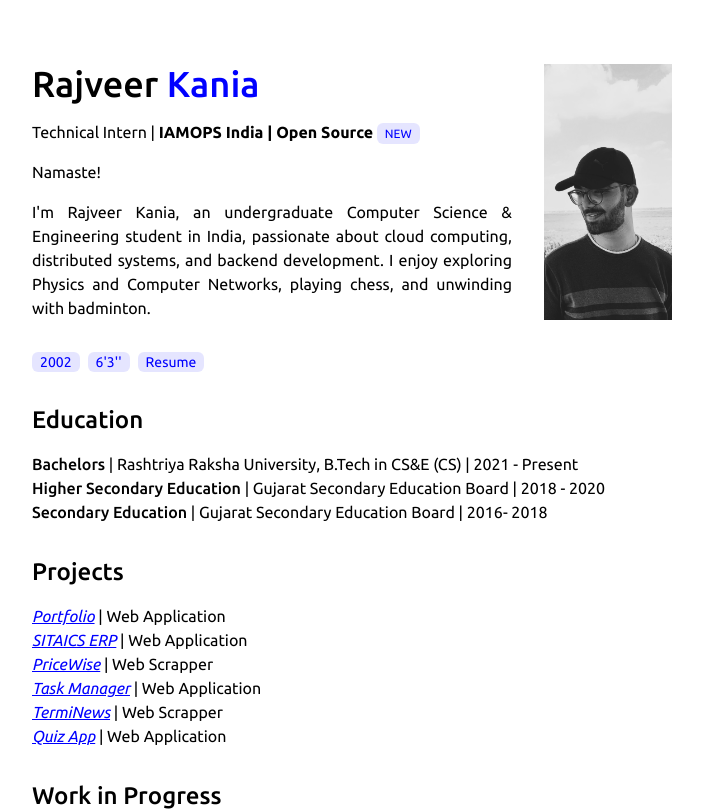
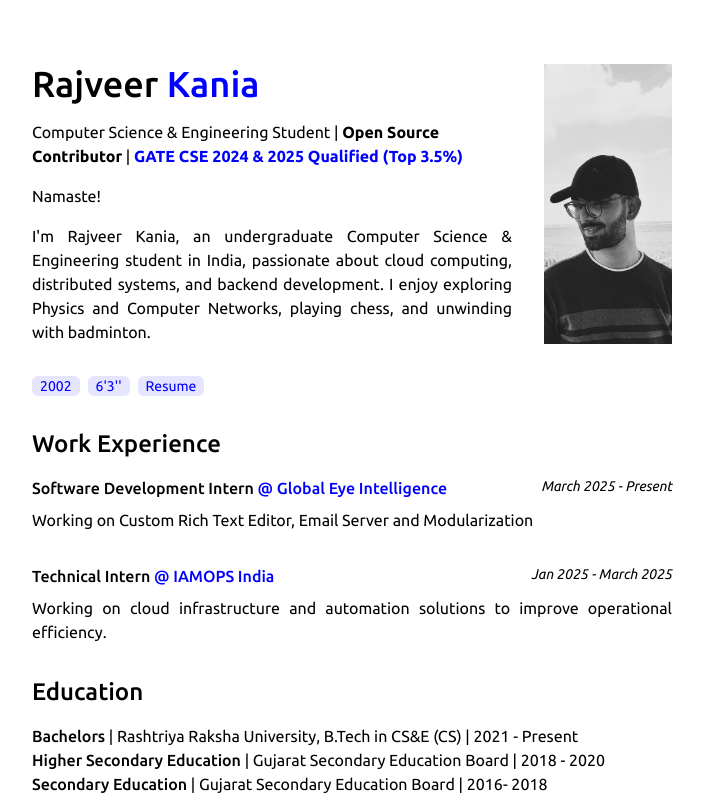
Before and after one commit to rajveerkania/portfolio, a Next.js app: page / in a window 1280 px wide. Shown: the top 811 px of the page, without its empty margins (288-992 px from the left). Built offline with nearby package versions, Linux system fonts and the light colour scheme.

Commit message:
GATE Rank Update

```diff
--- /dev/null
+++ b/src/app/components/workexperience.tsx
@@ -0,0 +1,57 @@
+import Link from "next/link"
+
+const WorkExperience = () => {
+    return (
+        <div className="flex flex-col gap-4">
+            <h2 className="text-2xl font-medium">Work Experience</h2>
+            <div className="flex flex-col gap-8">
+                <div className="flex flex-col gap-2">
+                    <div className="flex flex-col justify-between gap-1 md:flex-row">
+                        <h3 className="font-medium">
+                            Software Development Intern <span className="text-primary"><Link href="https://globaleyeintelligence.com" target="_blank">@ Global Eye Intelligence</Link></span>
+                        </h3>
+                        <p className="italic text-sm">
+                            March 2025 - Present
+                        </p>
+                    </div>
+                    <p className="text-justify">
+                         Working on Custom Rich Text Editor, Email Server and Modularization
+                    </p>
+                </div>
+
+                <div className="flex flex-col gap-2">
+                    <div className="flex flex-col justify-between gap-1 md:flex-row">
+                        <h3 className="font-medium">
+                            Technical Intern <span className="text-primary"><Link href="https://iamops.io/" target="_blank">@ IAMOPS India</Link></span>
+                        </h3>
+                        <p className="italic text-sm">
+                            Jan 2025 - March 2025
+                        </p>
+                    </div>
+                    <p className="text-justify">
+                     Working on cloud infrastructure and automation solutions to improve operational efficiency.
+                    </p>
+                </div>
+
+                {/* Add additional work experiences as needed */}
+                {/*
+                <div className="flex flex-col gap-2">
+                    <div className="flex flex-col justify-between gap-1 md:flex-row">
+                        <h3 className="font-medium">
+                            Position <span className="text-primary">@ Company</span>
+                        </h3>
+                        <p className="italic text-sm">
+                            Month Year - Month Year
+                        </p>
+                    </div>
+                    <p className="text-justify">
+                        Description of your role and responsibilities.
+                    </p>
+                </div>
+                */}
+            </div>
+        </div>
+    );
+};
+
+export default WorkExperience;
--- a/src/app/page.tsx
+++ b/src/app/page.tsx
@@ -1,3 +1,5 @@
+"use client"
+
 import Image from 'next/image';
 import type { Metadata } from 'next'
 import Education from './components/education';
@@ -5,27 +7,24 @@ import Projects from './components/projects';
 import Inprogress from './components/inprogress';
 import Skills from './components/skills';
 import Social from './components/social';
+import WorkExperience from './components/workexperience';
 import Avatar from '../../assets/rajveer.jpg';
 
-
 const Page = () => {
-
 	return (
 		<div className="flex flex-col gap-8 mx-4 my-16 md:mx-0">
 			<div className="flex flex-col-reverse gap-8 md:flex-row">
 				<div className="flex flex-col gap-4">
 					<h1 className="text-4xl font-medium">
-						Rajveer <span className="text-primary">Kania</span>
+						Rajveer <span className="text-primary"> Kania</span>
 					</h1>
 					<p>
-						Technical Intern | <span className="font-bold">IAMOPS India | Open Source</span> <span className="px-2 py-1 text-xs rounded-md text-primary bg-primary/10">
-							<span>NEW</span>
-						</span>
+						Computer Science & Engineering Student | <span className="font-bold">Open Source Contributor</span> | <span className="font-bold text-primary">GATE CSE 2024 & 2025 Qualified (Top 3.5%)</span>
 					</p>
 					<p>Namaste!</p>
 					<p className="text-justify">
-            I'm Rajveer Kania, an undergraduate Computer Science & Engineering student in India, passionate about cloud computing, distributed systems,
-            and backend development. I enjoy exploring Physics and Computer Networks, playing chess, and unwinding with badminton.
+						I'm Rajveer Kania, an undergraduate Computer Science & Engineering student in India, passionate about cloud computing, distributed systems,
+						and backend development. I enjoy exploring Physics and Computer Networks, playing chess, and unwinding with badminton.
 					</p>
 				</div>
 				<Image
@@ -37,6 +36,7 @@ const Page = () => {
 					placeholder='blur'
 				/>
 			</div>
+
 			<div className="flex gap-2">
 				<div className="px-2 text-sm rounded-md text-primary bg-primary/10" aria-label="DoB: 2002AD">
 					2002
@@ -45,18 +45,17 @@ const Page = () => {
 					<span>6'3''</span>
 				</div>
 				<div className="px-2 text-sm rounded-md text-primary bg-primary/10" aria-label="Resume">
-          <a href="https://drive.usercontent.google.com/download?id=1gHGTQpkqni8Jo4R6A_dL5aqj8i_gAVea&export=download&authuser=0&confirm=t&uuid=1f629c4d-5709-438e-bd5d-d8639d64b441&at=AEz70l6bSRsTPG_oGVagZbT5ixgn:1740087883127" target="_blank">Resume</a>
+					<a href="https://drive.usercontent.google.com/download?id=1gHGTQpkqni8Jo4R6A_dL5aqj8i_gAVea&export=download&authuser=0&confirm=t&uuid=1f629c4d-5709-438e-bd5d-d8639d64b441&at=AEz70l6bSRsTPG_oGVagZbT5ixgn:1740087883127" target="_blank">
+						Resume
+					</a>
 				</div>
 			</div>
 
+			<WorkExperience />
 			<Education />
-
 			<Projects />
-
 			<Inprogress />
-
 			<Skills />
-
 			<Social />
 
 			<div className="flex flex-col gap-4">
@@ -73,7 +72,7 @@ const Page = () => {
 
 			<p className="text-xs">
 				{'Rajveer Kania ' + new Date().getFullYear()}
-        </p>
+			</p>
 		</div>
 	);
 };
```
Also changed, not shown: 1 other file (tests, documents, lock files or other folders).
